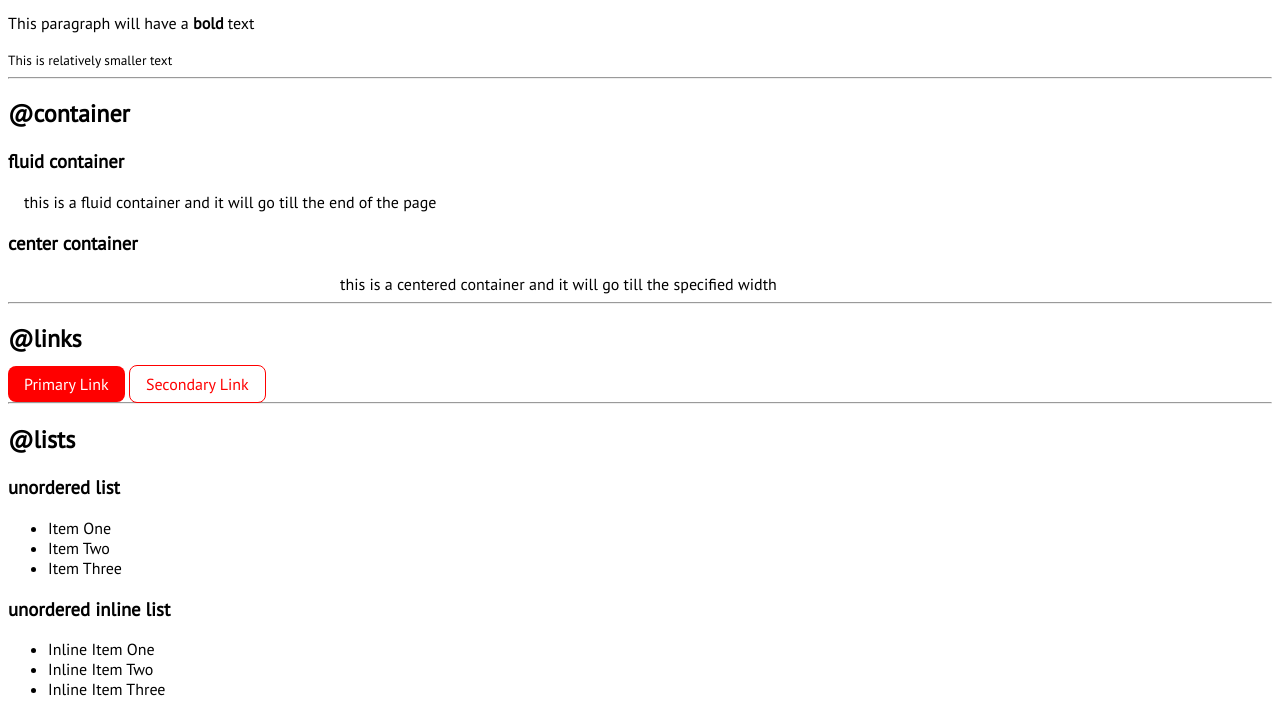
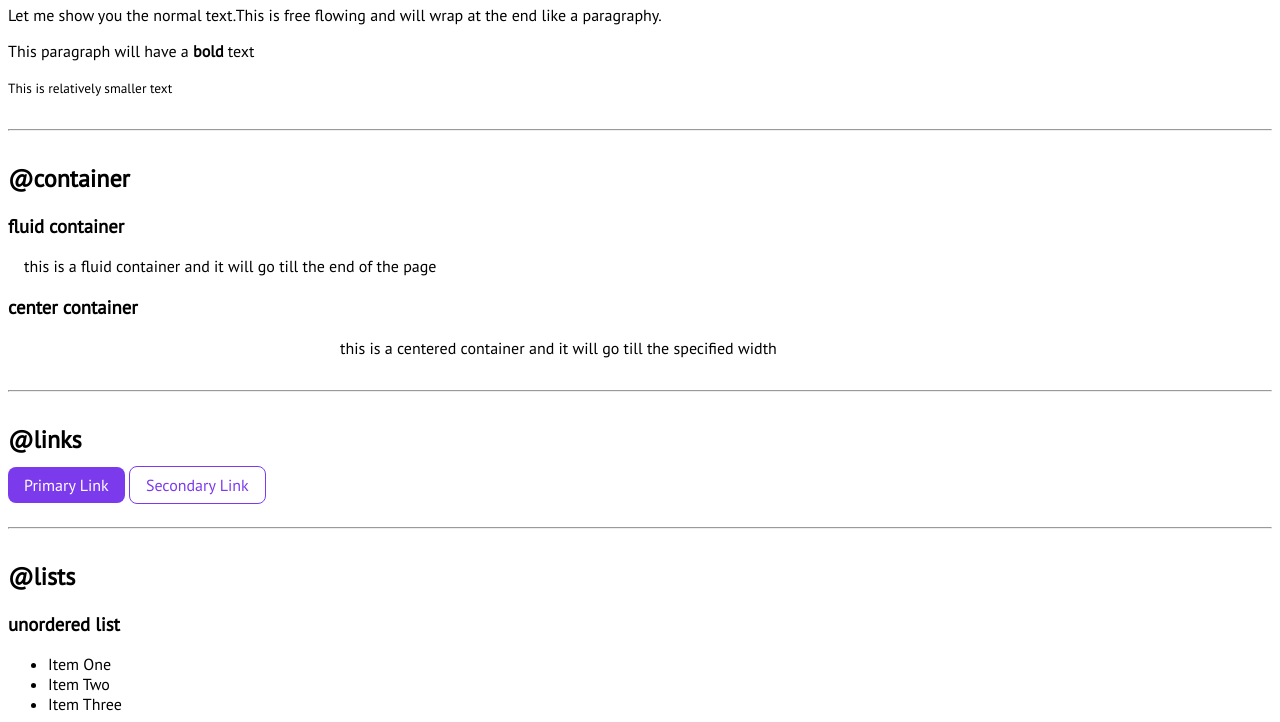
Before and after one commit to moinchoudary/neogcamp-lession-3-live, a plain HTML site: page index.html in a window 1280 px wide. Shown: the part 333-1055 px from the top of the page. Drawn offline with Linux system fonts and the light colour scheme.

Commit message:
minor fix

```diff
--- a/styles.css
+++ b/styles.css
@@ -1,11 +1,15 @@
 @import url('https://fonts.googleapis.com/css2?family=PT+Sans&display=swap');
 
 :root {
-    --primary-color: red;
+    --primary-color: #7c3aed;
 }
 
 body {
     font-family: 'PT Sans', sans-serif;
+}
+
+hr {
+    margin: 2rem 0rem;
 }
 
 /** container **/
```
